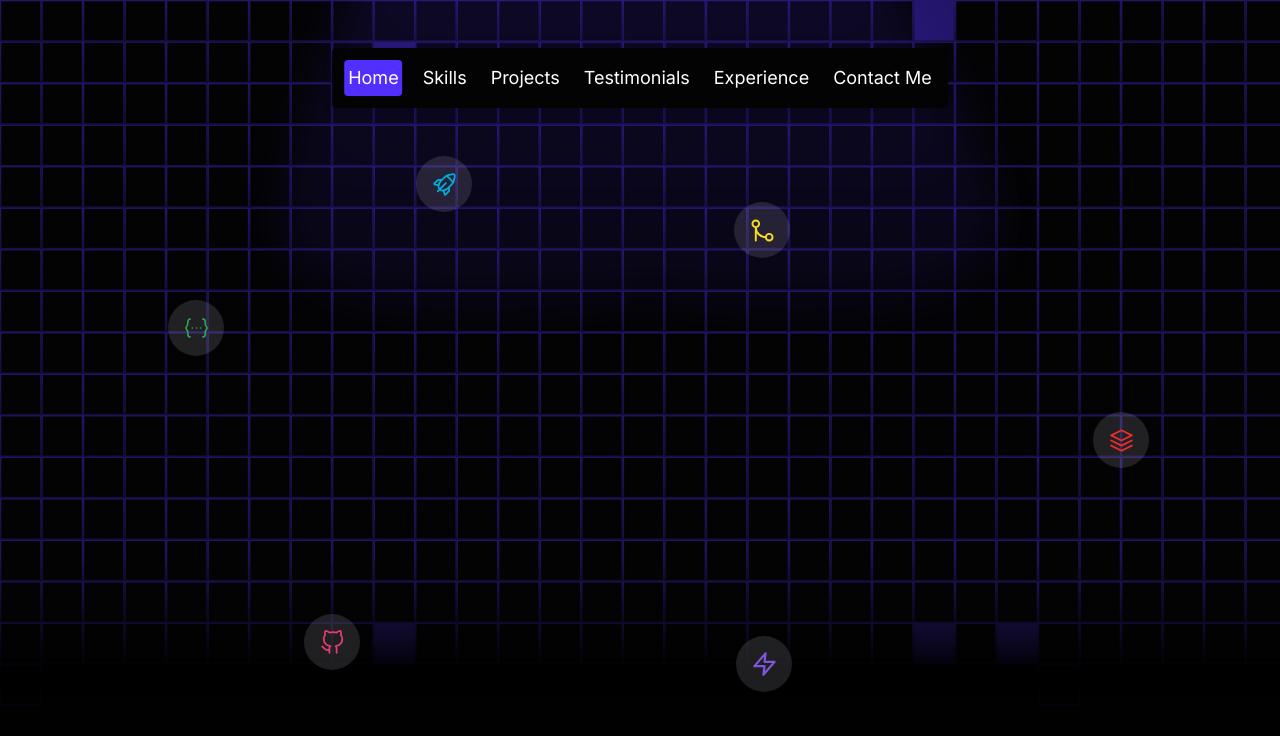
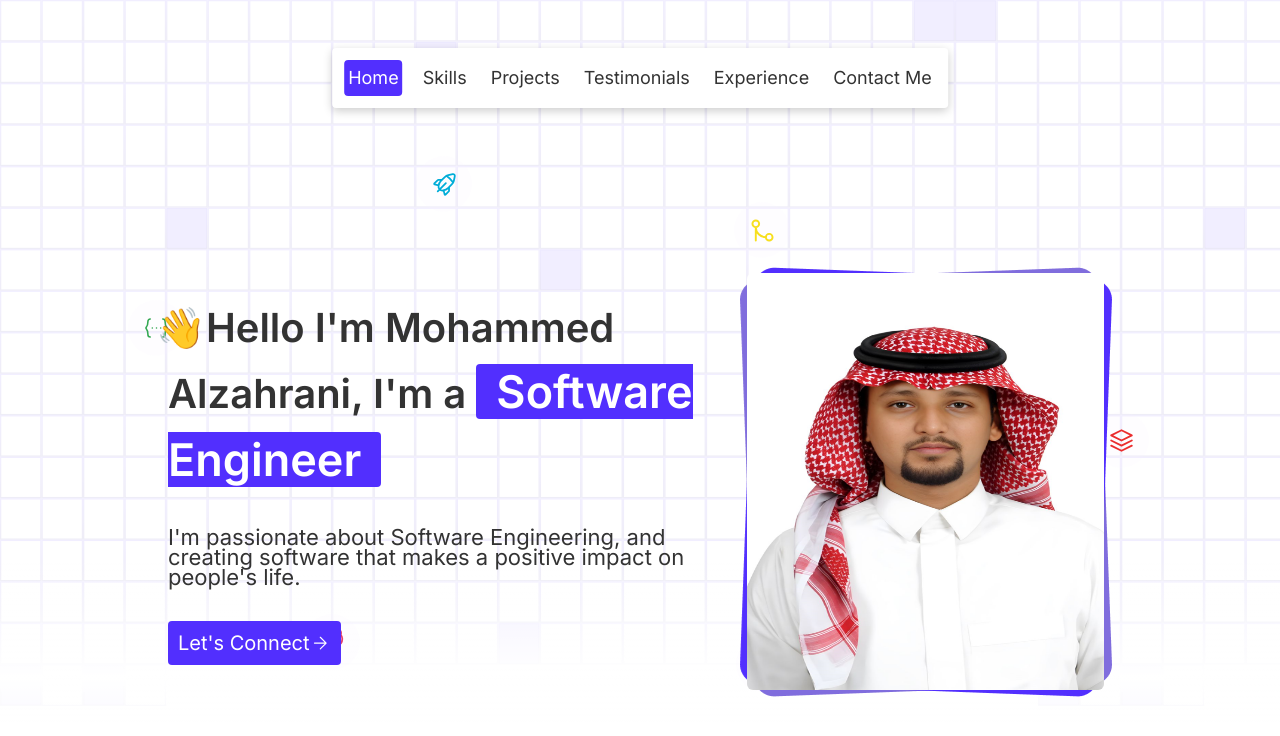
Before and after one commit to max-engineering-x/My-Portfolio, a Next.js app: page / in a window 1280 px wide. Shown: the top 736 px of the page. Built offline with nearby package versions, Linux system fonts and the light colour scheme.

Commit message:
Finished with the hero section

```diff
--- /dev/null
+++ b/app/components/Hero/Hero.tsx
@@ -0,0 +1,53 @@
+import React from "react";
+
+const Hero = () => {
+  return (
+    <section className=" relative flex flex-row items-center z-20 mx-auto md:gap-[37px] md:mx-10">
+      <div className="flex flex-col gap-[13px] items-center md:gap-[34px] md:my-[58px] md:items-start">
+        <h1 className="text-2xl/1 text-center font-semibold block md:text-[40px] md:text-start md:inline">
+          <span className="-ml-3">👋</span>Hello I'm Mohammed Alzahrani, I'm a{" "}
+          <span className="block text-[27px] highlight mt-2 md:text-[45px] md:inline md:mt-0">
+            Software Engineer
+          </span>
+        </h1>
+        <p className="text-center text-sm mx-6 md:text-[22px] md:text-start md:mx-0">
+          I'm passionate about Software Engineering, and creating software that
+          makes a positive impact on people's life.
+        </p>
+        <a
+          className="self-center bg-primary text-white p-2.5  rounded flex gap2.5 items-center text-sm md:self-start md:text-xl/6"
+          href="mailto:moalsaadi18@gmail.com"
+        >
+          Let's Connect{" "}
+          <img src="/arrow_right_icon.svg" alt="Arrow Right Icon" />
+        </a>
+      </div>
+      <div>
+        <img
+          src="/profile_light_purple.png"
+          alt="light purple rectangle"
+          width={372}
+          height={430}
+          className="hidden md:block w-[372px] h-[430px] absolute right-0 -z-10 "
+        />
+               <img
+          src="/profile_dark_purple.png"
+          alt="Dark purple rectangle"
+          width={372}
+          height={430}
+          className="hidden md:block w-[372px] h-[430px] absolute right-0 -z-10 "
+        />
+                 <img
+          src="/profile_picture.png"
+          alt="The profile picture"
+          width={357}
+          height={417}
+          className="hidden md:block min-w-[357px] h-[417px]  z-10 mr-[7.7px] my-[6.5px] radius-50 rounded-md"
+        />
+
+      </div>
+    </section>
+  );
+};
+
+export default Hero;
--- a/app/components/Hero/TopBackground.tsx
+++ b/app/components/Hero/TopBackground.tsx
@@ -13,7 +13,7 @@ const TopBackground = () => {
               height={23}
             />
           </div>
-          <div className="circle-icon absolute top-[162px] left-1/4 md:top-64 md:left-10 flex items-center justify-center">
+          <div className="circle-icon top-[162px] -left-5 md:top-64 md:left-0">
             <img
               src="/bracket_icon.svg"
               alt="Bracket Icon"
--- /dev/null
+++ b/app/components/Sections.tsx
@@ -0,0 +1,13 @@
+import React from "react";
+
+import Hero from "./Hero/Hero";
+
+const Sections = () => {
+  return (
+    <main className="flex flex-col ga[142px] w-full md:max-w-screen-lg pt-[236px] md:pt-60 mx-auto">
+      <Hero />
+    </main>
+  );
+};
+
+export default Sections;
--- a/app/globals.css
+++ b/app/globals.css
@@ -35,4 +35,7 @@ body {
     rounded-full w-11 h-11 md:w-14 md:h-14
     bg-[#f4ebff] bg-opacity-[12%] absolute;
   }
+  .highlight {
+    @apply bg-primary text-white px-5 rounded-[4px];
+  }
 }
--- a/app/layout.tsx
+++ b/app/layout.tsx
@@ -18,7 +18,7 @@ export default function RootLayout({
   return (
     <html lang="en">
       <body
-        className={`${inter.className}  dark` }
+        className={`${inter.className}  ` }
       >
         {children}
       </body>
--- a/app/page.tsx
+++ b/app/page.tsx
@@ -1,6 +1,8 @@
 
 import TopBackground from "./components/Hero/TopBackground"
 import Navbar from "./components/Navbar"
+
+import Sections from './components/Sections'
 
 
 export default function Home() {
@@ -8,7 +10,8 @@ export default function Home() {
 
   return (
     <div className="relative overflow-clip " id="home">
-      <div className="w-screen h-screen"></div>
+
+      <Sections/>
       <Navbar/>
       <TopBackground/>
     </div>
```
Also changed, not shown: public/profile_picture.png.
